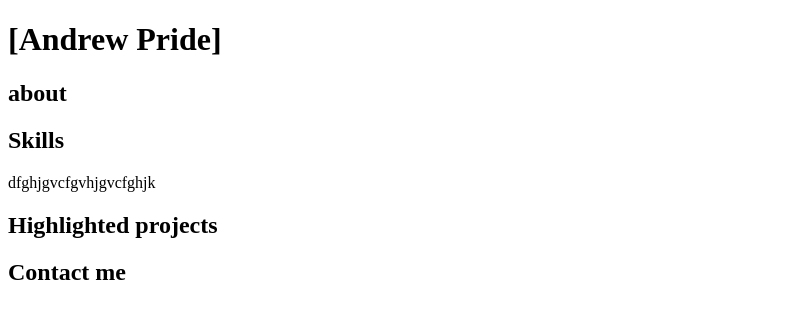
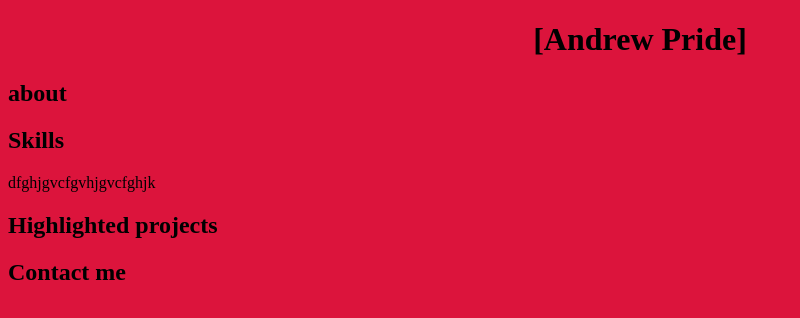
Before and after one commit to andrewpride18/Homework2, a plain HTML site: page index.html in a window 1280 px wide. Shown: the whole page, without its empty margins (0-800 px from the left). Drawn offline with Linux system fonts and the light colour scheme.

Commit message:
Css changes

```diff
--- a/styles.css
+++ b/styles.css
@@ -1,8 +1,8 @@
 body {
-    background-color:crimson
+    background-color:crimson;
     font-family:"Times New Roman", Times, serif;
 }
 h1 {
-    text-allign: center;
+    text-align: center;
     color:black;
 }
```
